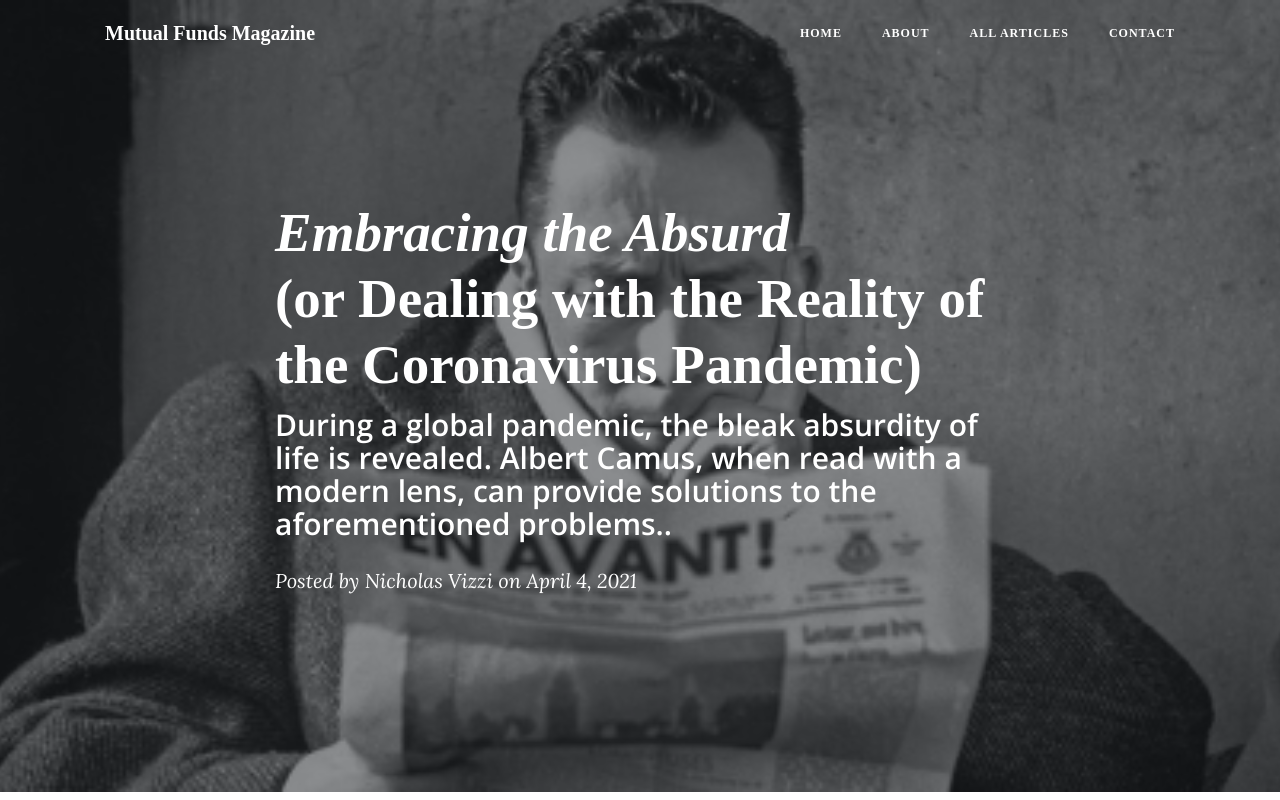
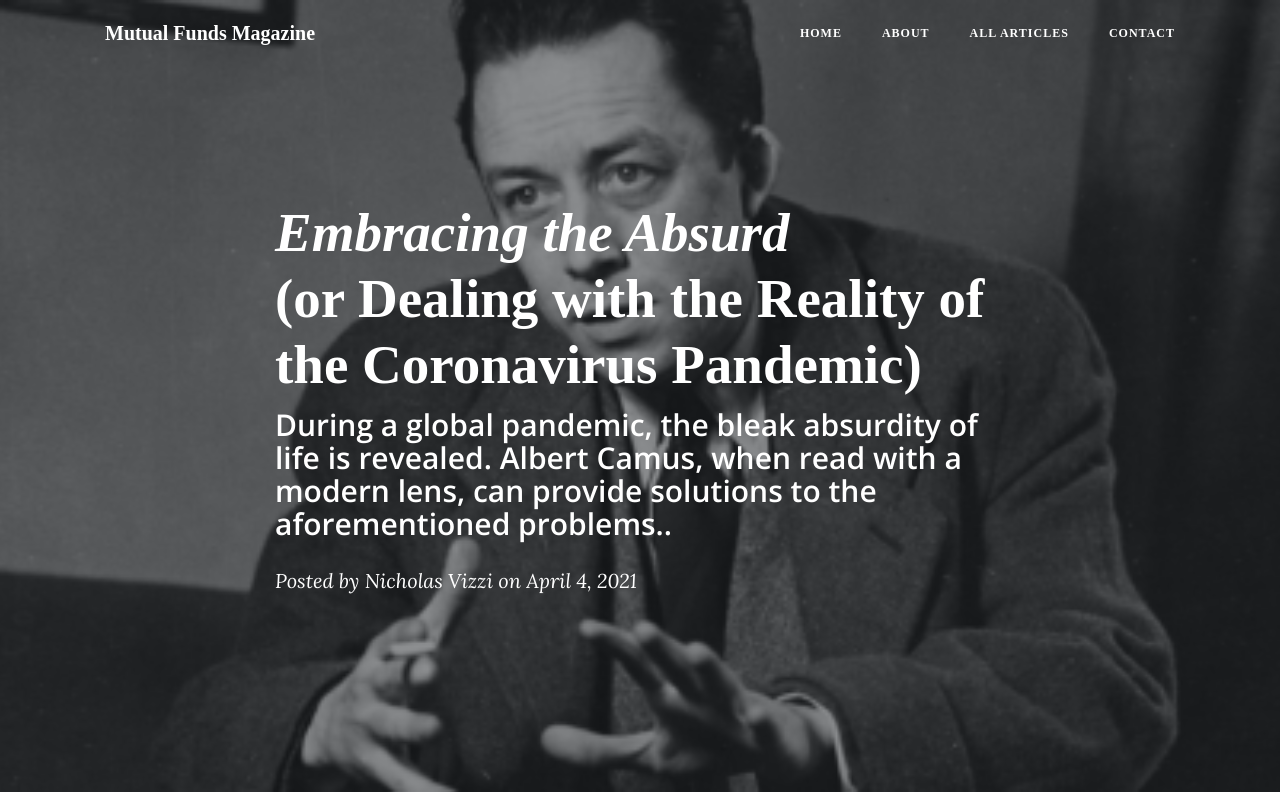
Before and after one commit to dyyldogg/MutualFunds, a website: page Embracing The Absurd.html in a window 1280 px wide. Shown: the top 800 px of the page. Drawn offline with nearby package versions, Linux system fonts and the light colour scheme; a web font is replaced by a local one.

Commit message:
vizzi pci change

```diff
--- a/Embracing The Absurd.html
+++ b/Embracing The Absurd.html
@@ -56,7 +56,7 @@
   </nav>
 
   <!-- Page Header -->
-  <header class="masthead" style="background-image: url('img/photo-camus.png')">
+  <header class="masthead" style="background-image: url('img/camus3.png')">
     <div class="overlay"></div>
     <div class="container">
       <div class="row">
```
Also changed, not shown: img/camus2.jpg (added), img/camus3.png (added).
